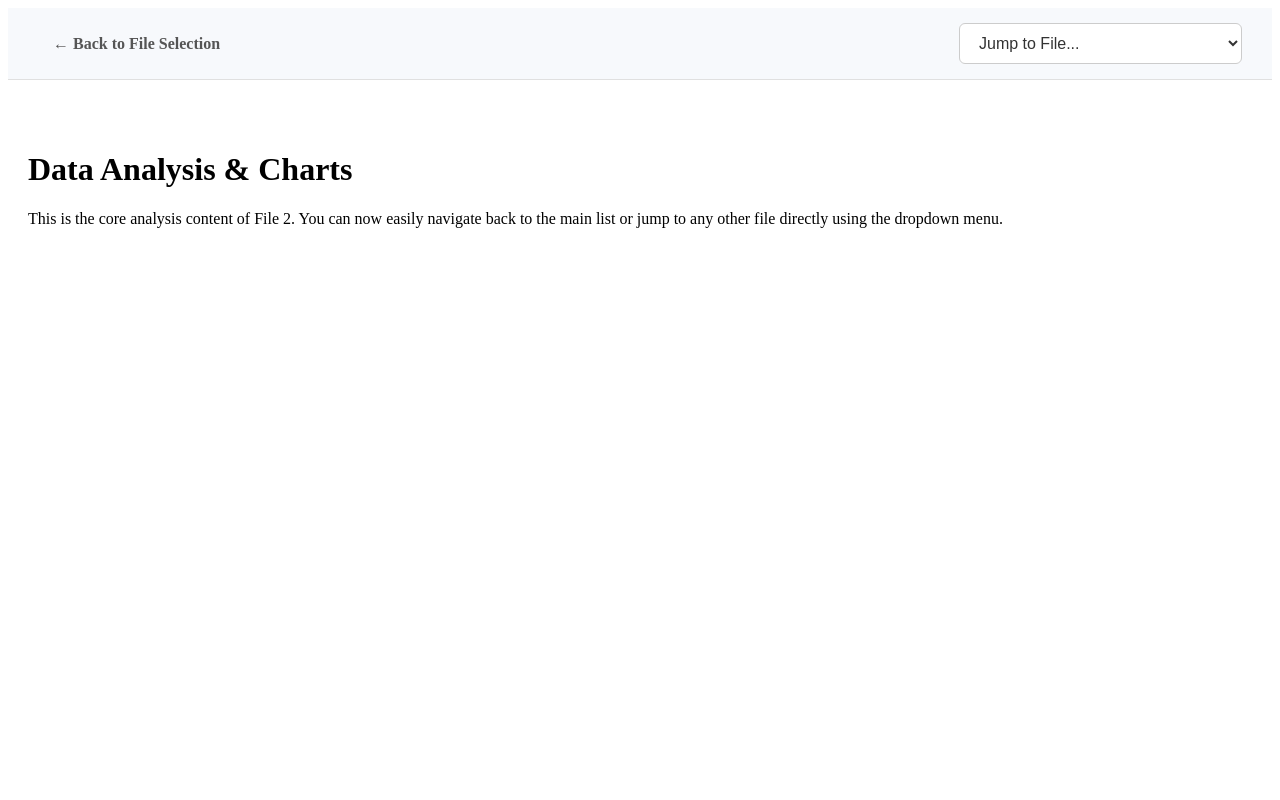
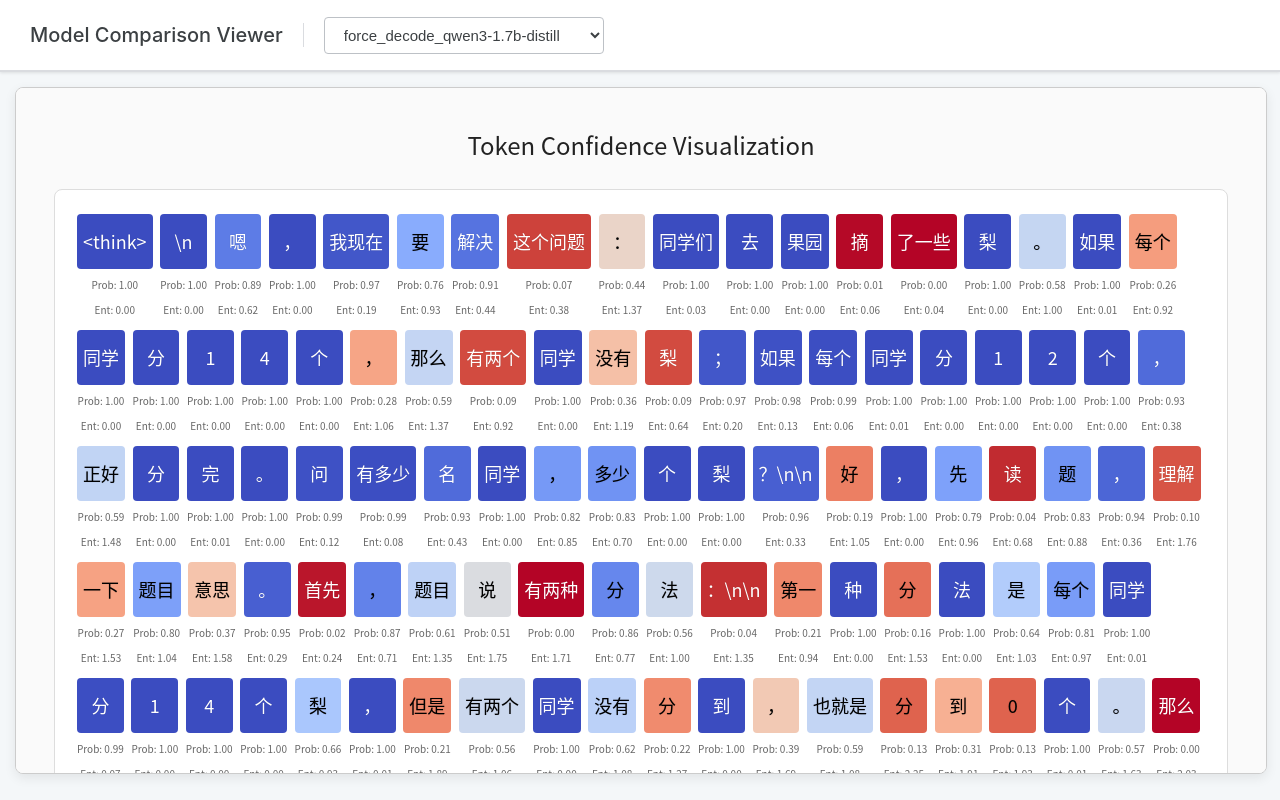
Before and after one commit to skyroxe36-dot/yd-spec, a plain HTML site: page index.html in a window 1280 px wide. Drawn offline with Linux system fonts and the light colour scheme; a web font is replaced by a local one.

Commit message:
Refactor navigation and update title to 'Model Comparison Viewer'
Updated the title and improved navigation bar styles. Enhanced dropdown functionality and loading behavior for iframe content.

```diff
--- a/index.html
+++ b/index.html
@@ -1,81 +1,140 @@
 <!DOCTYPE html>
 <html>
 <head>
-    <title>File 2: Data Analysis & Charts</title>
+    <title>Model Comparison Viewer</title>
     <meta name="viewport" content="width=device-width, initial-scale=1.0">
-    <!-- Insert the rest of your original CSS here -->
-</head>
-<body>
-
-    <!-- START NAVIGATION COMPONENT -->
     <style>
-        .nav-bar {
-            padding: 15px 30px;
-            background-color: #f7f9fc;
-            border-bottom: 1px solid #e0e0e0;
-            margin-bottom: 30px;
-            display: flex;
-            justify-content: space-between;
-            align-items: center;
+        :root {
+            --primary-color: #1a73e8; /* Google Blue */
+            --secondary-color: #3c4043; /* Dark Gray for text */
+            --light-bg: #f4f7f9;
+            --white-bg: #ffffff;
+            --header-height: 70px; /* Reduced header height for better content space */
+        }
+        body {
+            font-family: 'Inter', Arial, sans-serif;
+            margin: 0;
+            padding: 0;
+            background-color: var(--light-bg);
         }
 
-        /* Styles for the common link */
-        .nav-bar a {
-            text-decoration: none;
-            color: #1a73e8;
-            font-weight: 600;
-            padding: 8px 15px;
-            border-radius: 4px;
-            transition: color 0.2s;
+        /* --- Navigation Bar (Header) Styles --- */
+        .nav-bar {
+            height: var(--header-height);
+            padding: 0 30px;
+            background-color: var(--white-bg);
+            border-bottom: 2px solid #dadce0;
+            display: flex;
+            justify-content: flex-start;
+            align-items: center;
+            box-shadow: 0 1px 3px rgba(0, 0, 0, 0.1);
+            gap: 20px;
         }
-        .nav-bar a:hover {
-            color: #0d47a1;
-        }
-        .nav-bar .back-link {
-            border: none;
-            background-color: transparent;
-            color: #555;
-        }
-        .nav-bar .back-link:hover {
-            color: #1a73e8;
-            background-color: transparent;
-            text-decoration: underline;
+
+        .header-title {
+            color: var(--secondary-color);
+            font-size: 20px;
+            font-weight: 500;
+            margin: 0;
+            padding-right: 20px;
+            border-right: 1px solid #dadce0;
         }
 
         /* Styles for the new dropdown selector */
         .file-select {
-            padding: 10px 15px;
-            border: 1px solid #ccc;
-            border-radius: 6px;
-            font-size: 16px;
+            padding: 8px 15px;
+            border: 1px solid #bdc1c6;
+            border-radius: 4px;
+            font-size: 15px;
             cursor: pointer;
             outline: none;
-            background-color: white;
-            color: #333;
-            transition: border-color 0.2s;
+            background-color: var(--white-bg);
+            color: var(--secondary-color);
+            transition: border-color 0.2s, box-shadow 0.2s;
+            min-width: 280px; /* Wider dropdown for long file names */
+        }
+        .file-select:hover {
+            border-color: #a0a0a0;
         }
         .file-select:focus {
-            border-color: #1a73e8;
+            border-color: var(--primary-color);
             box-shadow: 0 0 0 2px rgba(26, 115, 232, 0.2);
+        }
+
+        /* --- Iframe Content Styles and Loading Overlay --- */
+        .content-wrapper {
+            padding: 15px;
+            height: calc(100vh - var(--header-height) - 15px); /* Adjusted to fill viewport */
+            box-sizing: border-box;
+            position: relative; /* Needed for positioning the loader */
+        }
+
+        #file-viewer {
+            width: 100%;
+            height: 100%;
+            border: 1px solid #ccc;
+            border-radius: 8px;
+            box-shadow: 0 4px 12px rgba(0, 0, 0, 0.08);
+            background-color: white; /* Ensures iframe is not transparent before load */
+        }
+
+        /* Loading Overlay Styles */
+        #loader-overlay {
+            position: absolute;
+            top: 15px;
+            left: 15px;
+            right: 15px;
+            bottom: 15px;
+            background-color: rgba(255, 255, 255, 0.85); /* Semi-transparent white */
+            display: none; /* Hidden by default */
+            justify-content: center;
+            align-items: center;
+            border-radius: 8px;
+            z-index: 10;
+            transition: opacity 0.3s;
+        }
+
+        /* CSS Spinner */
+        .spinner {
+            border: 4px solid var(--light-bg);
+            border-top: 4px solid var(--primary-color);
+            border-radius: 50%;
+            width: 40px;
+            height: 40px;
+            animation: spin 1s linear infinite;
+        }
+
+        @keyframes spin {
+            0% { transform: rotate(0deg); }
+            100% { transform: rotate(360deg); }
         }
     </style>
 
+    <!-- NAVIGATION BAR -->
     <div class="nav-bar">
-        <!-- Back to Index Button (Always points to index.html) -->
-        <a href="index.html" class="back-link">
-            &larr; Back to File Selection
-        </a>
+        <h1 class="header-title">Model Comparison Viewer</h1>
 
-        <!-- Dropdown Selector - Now empty, populated by script below -->
+        <!-- Dropdown Selector -->
         <div class="file-navigation">
-            <select id="file-selector" class="file-select" onchange="navigateTo(this.value)">
+            <select id="file-selector" class="file-select" onchange="loadSelectedFile(this.value)">
             </select>
         </div>
+    </div>
+    <!-- END NAVIGATION COMPONENT -->
+
+    <!-- Iframe Viewer -->
+    <div class="content-wrapper">
+        <!-- Loading Overlay -->
+        <div id="loader-overlay">
+            <div class="spinner"></div>
+        </div>
+
+        <!-- The content iframe -->
+        <iframe id="file-viewer" src="" title="Embedded File Content"></iframe>
     </div>
 
     <script>
         // 1. **THE CENTRAL MANIFEST**: Define all files here.
-        // You MUST copy and paste this entire array into every HTML file you want to have the navigation bar.
         const FILES_MANIFEST = [
             { file: "force_decode_qwen3-1.7b-distill.html", title: "force_decode_qwen3-1.7b-distill" },
             { file: "force_decode_qwen3-1.7b.html", title: "force_decode_qwen3-1.7b" },
@@ -84,51 +143,93 @@
             { file: "qwen3-1.7b-distill.html", title: "qwen3-1.7b-distill" }
         ];
 
-        // Simple function to redirect when a new option is selected
-        function navigateTo(url) {
-            if (url) {
-                window.location.href = url;
-            }
+        const viewer = document.getElementById('file-viewer');
+        const selector = document.getElementById('file-selector');
+        const loader = document.getElementById('loader-overlay');
+
+        /**
+         * Loads the specified URL into the iframe and updates the URL hash for sharing/back button support.
+         * @param {string} url The filename to load.
+         */
+        function loadSelectedFile(url) {
+            if (!url) return;
+
+            // 1. Show Loading Indicator
+            loader.style.display = 'flex';
+
+            // 2. Load Content
+            viewer.src = url;
+
+            // 3. Update URL Hash for persistence and back/forward navigation
+            // This allows the user to copy the URL and share the exact file they are viewing.
+            history.pushState(null, '', '#' + url);
         }
 
-        // 2. Dynamic Population Logic
+        // Handles populating the dropdown and setting up event listeners
         document.addEventListener('DOMContentLoaded', () => {
-            const selector = document.getElementById('file-selector');
-            const currentPath = window.location.pathname.split('/').pop();
 
-            // Add the default 'Jump to' option
+            // Add initial placeholder option
             const defaultOption = document.createElement('option');
             defaultOption.value = "";
-            defaultOption.text = "Jump to File...";
+            defaultOption.text = "Select a Model Report...";
             defaultOption.disabled = true;
             defaultOption.selected = true;
             selector.appendChild(defaultOption);
 
-            // Loop through the manifest and create the dropdown options
+            let initialFile = '';
+
+            // Determine initial file from URL hash (e.g., viewer.html#report.html) or default to the first file
+            const hash = window.location.hash.slice(1); // Remove '#'
+            const files = FILES_MANIFEST.map(item => item.file);
+
+            if (hash && files.includes(hash)) {
+                initialFile = hash;
+            } else {
+                // If no valid hash, default to the first file in the manifest
+                initialFile = FILES_MANIFEST.length > 0 ? FILES_MANIFEST[0].file : '';
+            }
+
+
+            // 2. Loop through the manifest and create the dropdown options
             FILES_MANIFEST.forEach(item => {
                 const option = document.createElement('option');
                 option.value = item.file;
                 option.text = item.title;
 
-                // If the file path matches the current page, select and disable it
-                if (item.file === currentPath) {
+                // Set the option as selected if it matches the determined initialFile
+                if (item.file === initialFile) {
                     option.selected = true;
-                    option.disabled = true;
-                    option.text += " (Current)";
                 }
+
                 selector.appendChild(option);
             });
+
+
+            // 3. Set Initial Content Load
+            if (initialFile) {
+                // Call the loading function to set iframe src and URL hash
+                loadSelectedFile(initialFile);
+            }
+
+            // 4. Handle iFrame Load Event (to hide loader)
+            viewer.onload = () => {
+                loader.style.display = 'none';
+            };
+
+            // 5. Handle Browser Back/Forward buttons (History API)
+            window.onpopstate = () => {
+                const newHash = window.location.hash.slice(1);
+                if (newHash && files.includes(newHash)) {
+                    // Update dropdown selection
+                    selector.value = newHash;
+                    // Load the content without pushing a new history state
+                    loader.style.display = 'flex';
+                    viewer.src = newHash;
+                }
+            };
         });
     </script>
     <!-- END NAVIGATION COMPONENT -->
 
-
-    <!-- The original content of file2.html starts here -->
-    <div style="padding: 20px;">
-        <h1>Data Analysis & Charts</h1>
-        <p>This is the core analysis content of File 2. You can now easily navigate back to the main list or jump to any other file directly using the dropdown menu.</p>
-        <!-- More content... -->
-    </div>
-
 </body>
 </html>
```
